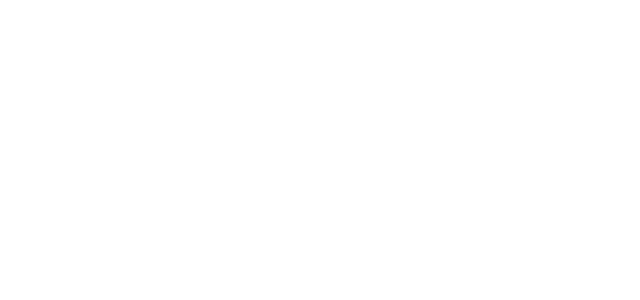
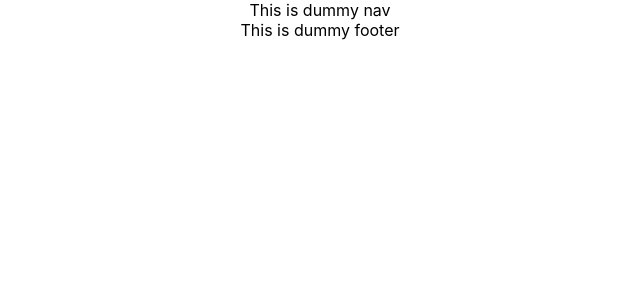
Before and after one commit to PRO-AnkitVerma/portfolio, a React (Create React App) app: page / in a window 1280 px wide. Shown: the top 300 px of the page, without its empty margins (320-960 px from the left). Built offline with nearby package versions, Linux system fonts and the light colour scheme.

Commit message:
react-router added

```diff
--- a/src/App.js
+++ b/src/App.js
@@ -1,7 +1,17 @@
+import { Routes } from "react-router-dom";
 import "./App.css";
 
 function App() {
-    return <div className="App"></div>;
+    return (
+        <div className="App">
+            <nav>This is dummy nav</nav>
+            <Routes>
+                {/* <Route path="/" element={<Home />} />
+                <Route path="about" element={<About />} /> */}
+            </Routes>
+            <footer>This is dummy footer</footer>
+        </div>
+    );
 }
 
 export default App;
--- a/src/index.js
+++ b/src/index.js
@@ -1,11 +1,14 @@
 import React from "react";
 import ReactDOM from "react-dom/client";
+import { BrowserRouter } from "react-router-dom";
 import "./index.css";
 import App from "./App";
 
 const root = ReactDOM.createRoot(document.getElementById("root"));
 root.render(
     <React.StrictMode>
-        <App />
+        <BrowserRouter>
+            <App />
+        </BrowserRouter>
     </React.StrictMode>
 );
```
